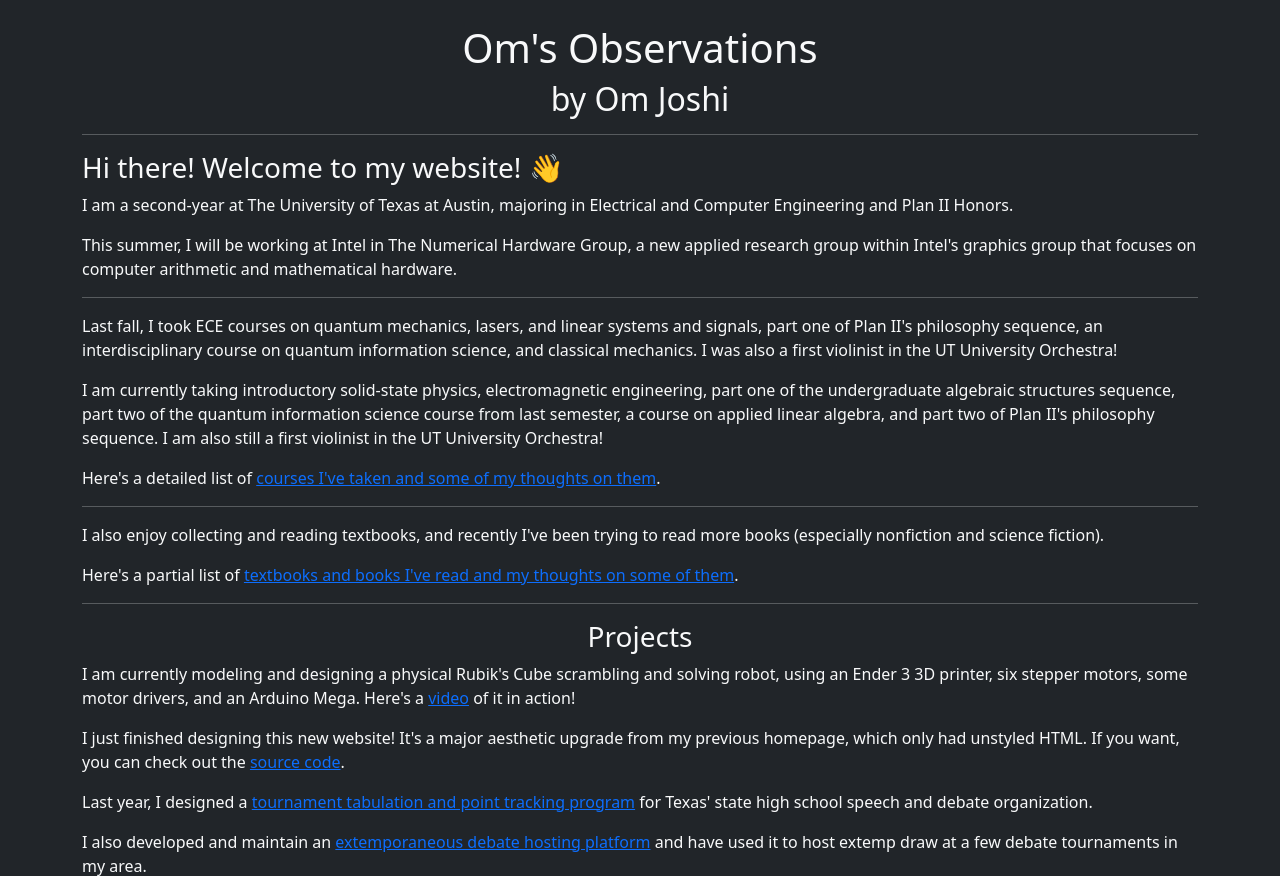
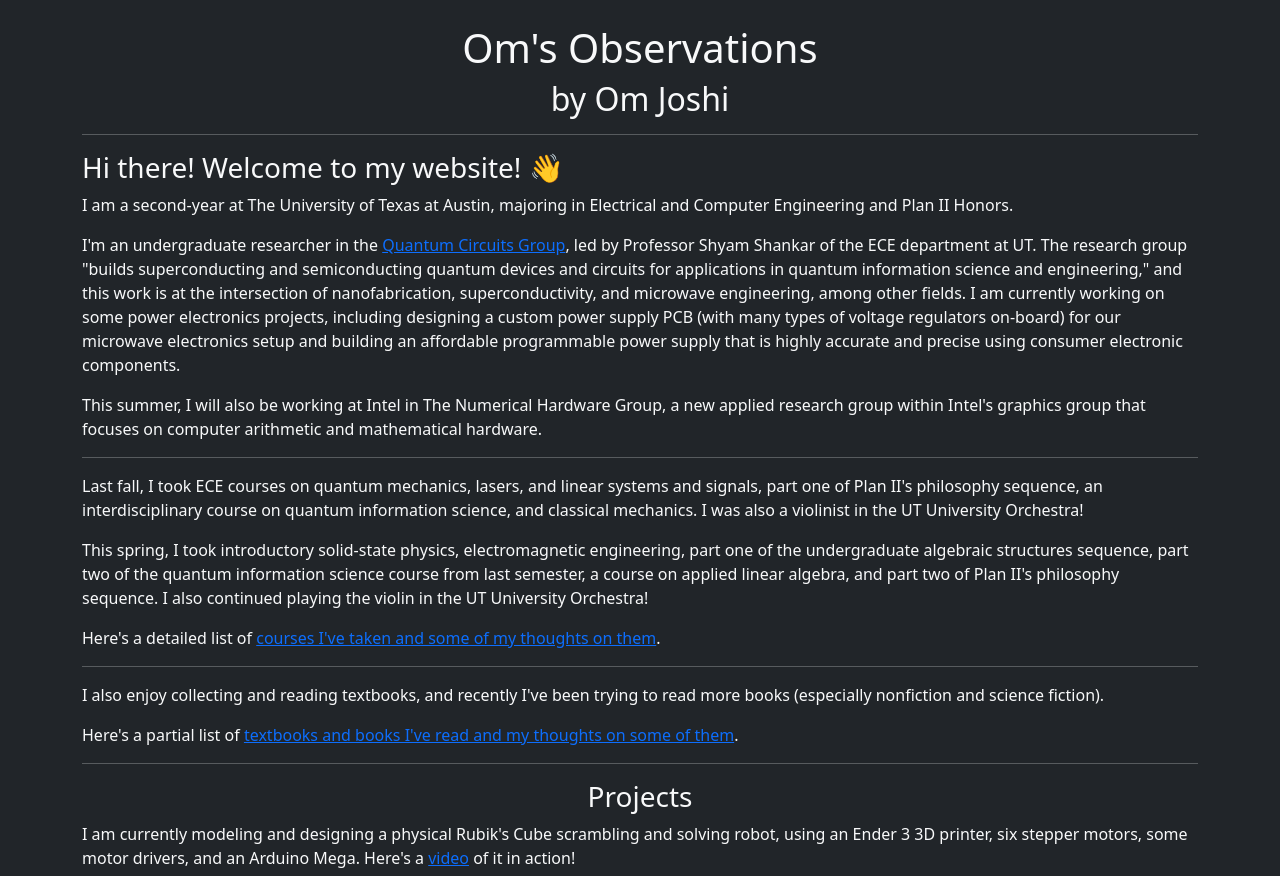
Before and after one commit to omajoshi/omajoshi.com, a Django app: page / in a window 1280 px wide. Shown: the part 56-932 px from the top of the page. Run offline with Django 3.2, Linux system fonts and the light colour scheme; data that the repository does not hold is empty.

Commit message:
updated homepage

```diff
--- a/homepage/templates/base.html
+++ b/homepage/templates/base.html
@@ -22,7 +22,7 @@
         <button class="navbar-toggler" type="button" data-bs-toggle="collapse" data-bs-target="#collapseNav" aria-controls="collapseNav" aria-expanded="false" aria-label="Toggle navigation">
         <span class="navbar-toggler-icon"></span>
         </button>
-            <div class="collapse show navbar-collapse" id="collapseNav">
+            <div class="collapse show om_autohide navbar-collapse" id="collapseNav">
                 <ul class="navbar-nav">
                   <li class="nav-item">
                     <a class="nav-link" href="{% url 'homepage:homepage' %}">Home</a>
--- a/homepage/templates/homepage/index.html
+++ b/homepage/templates/homepage/index.html
@@ -11,10 +11,11 @@ Latest blog post: <a href="{{ post.get_absolute_url }}">{{ post.title }}</a>, po
 <hr>
 <h3>Hi there! Welcome to my website! 👋</h3>
 <p>I am a second-year at The University of Texas at Austin, majoring in Electrical and Computer Engineering and Plan II Honors.</p>
-<p>This summer, I will be working at Intel in The Numerical Hardware Group, a new applied research group within Intel's graphics group that focuses on computer arithmetic and mathematical hardware.</p>
+<p>I'm an undergraduate researcher in the <a href="https://sites.utexas.edu/shyamshankar/">Quantum Circuits Group</a>, led by Professor Shyam Shankar of the ECE department at UT. The research group "builds superconducting and semiconducting quantum devices and circuits for applications in quantum information science and engineering," and this work is at the intersection of nanofabrication, superconductivity, and microwave engineering, among other fields. I am currently working on some power electronics projects, including designing a custom power supply PCB (with many types of voltage regulators on-board) for our microwave electronics setup and building an affordable programmable power supply that is highly accurate and precise using consumer electronic components.</p>
+<p>This summer, I will also be working at Intel in The Numerical Hardware Group, a new applied research group within Intel's graphics group that focuses on computer arithmetic and mathematical hardware.</p>
 <hr>
-<p>Last fall, I took ECE courses on quantum mechanics, lasers, and linear systems and signals, part one of Plan II's philosophy sequence, an interdisciplinary course on quantum information science, and classical mechanics. I was also a first violinist in the UT University Orchestra!</p>
-<p>I am currently taking introductory solid-state physics, electromagnetic engineering, part one of the undergraduate algebraic structures sequence, part two of the quantum information science course from last semester, a course on applied linear algebra, and part two of Plan II's philosophy sequence. I am also still a first violinist in the UT University Orchestra!</p>
+<p>Last fall, I took ECE courses on quantum mechanics, lasers, and linear systems and signals, part one of Plan II's philosophy sequence, an interdisciplinary course on quantum information science, and classical mechanics. I was also a violinist in the UT University Orchestra!</p>
+<p>This spring, I took introductory solid-state physics, electromagnetic engineering, part one of the undergraduate algebraic structures sequence, part two of the quantum information science course from last semester, a course on applied linear algebra, and part two of Plan II's philosophy sequence. I also continued playing the violin in the UT University Orchestra!</p>
 <p>Here's a detailed list of <a href="{% url 'homepage:course_list' %}">courses I've taken and some of my thoughts on them</a>.</p>
 <hr>
 <p>I also enjoy collecting and reading textbooks, and recently I've been trying to read more books (especially nonfiction and science fiction).</p>
```
